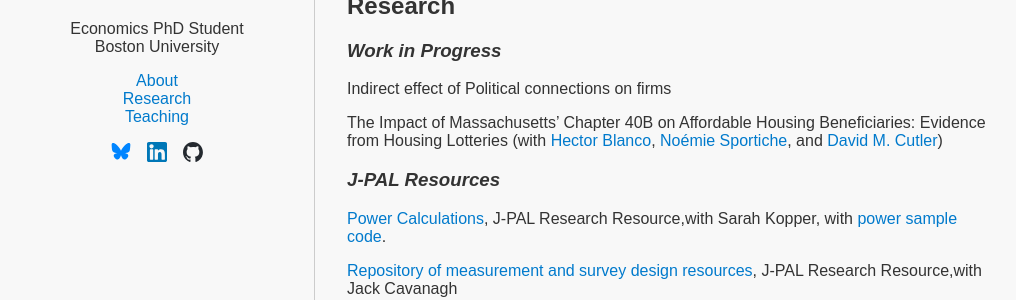
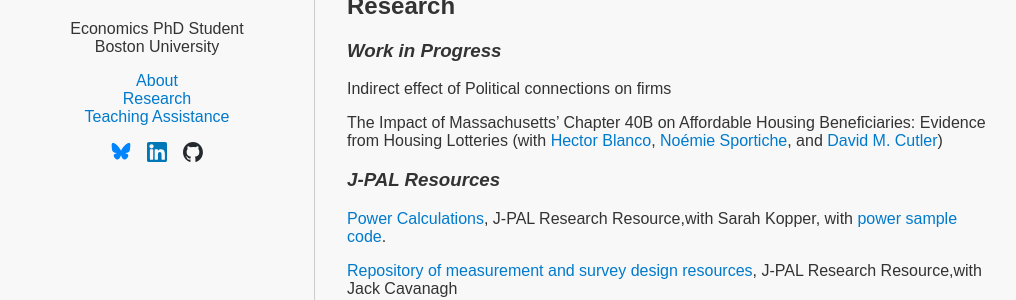
Before and after one commit to sabhya-gupta/sabhya-gupta.github.io, a Jekyll site: the page built from index.md, in a window 1280 px wide. Shown: the part 354-654 px from the top of the page, without its empty margins (128-1144 px from the left). Built offline with Jekyll 4.4.1, drawn with Linux system fonts in a browser that asks for light colours.

Commit message:
teaching assistance

```diff
--- a/_layouts/home.html
+++ b/_layouts/home.html
@@ -20,7 +20,7 @@
         <ul>
           <li><a href="#about">About</a></li>
           <li><a href="#research">Research</a></li>
-          <li><a href="#teaching">Teaching</a></li>
+          <li><a href="#teaching">Teaching Assistance</a></li>
         </ul>
       </nav>
         <p class="social-links">
```
